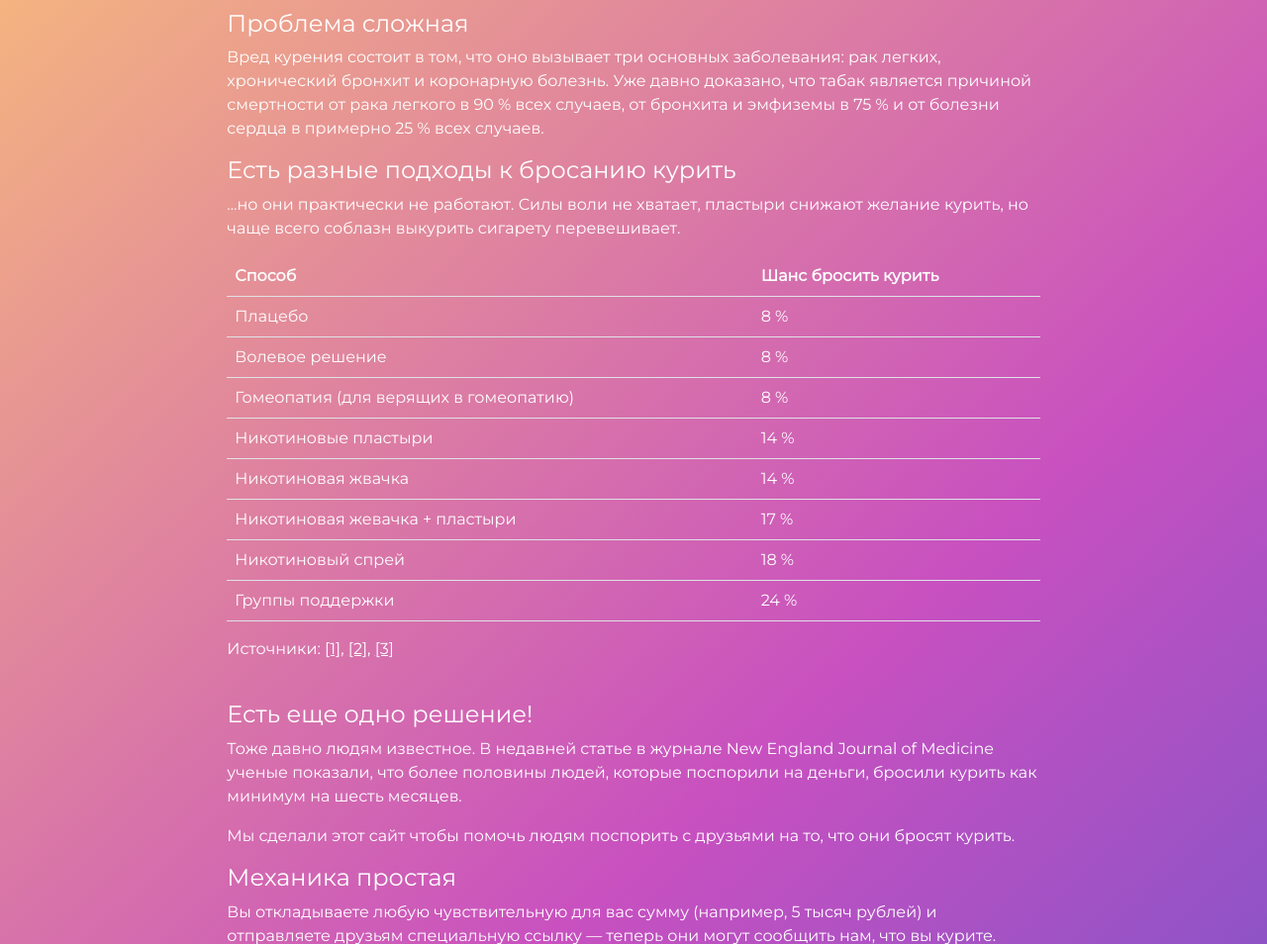
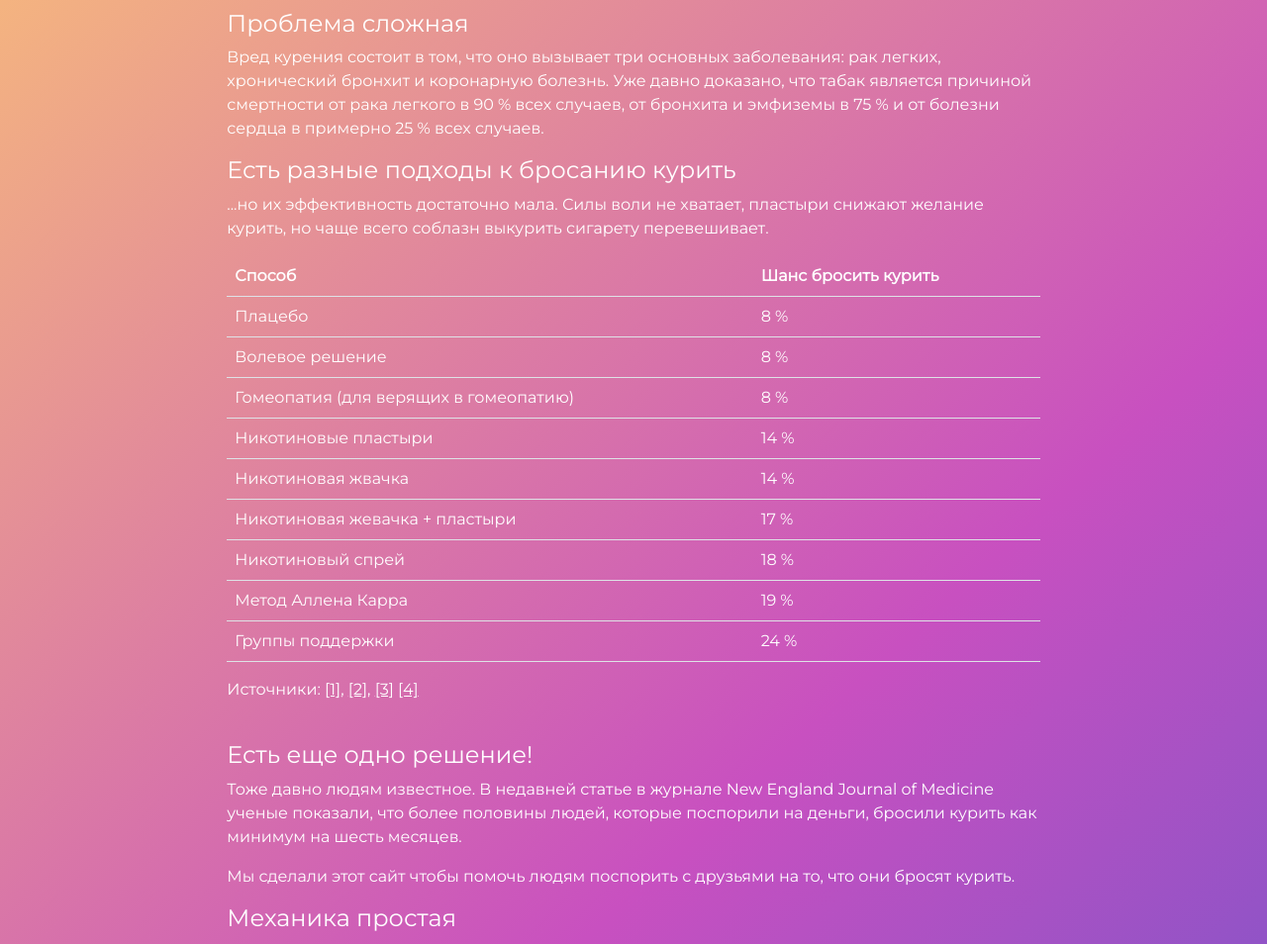
Before and after one commit to evgenity/zusagy, a Django app: page / in a window 1280 px wide. Shown: the part 368-1322 px from the top of the page at 99% size. Run offline with Django 4.2, Linux system fonts and the light colour scheme.

Commit message:
allen karr method added

```diff
--- a/backend/promises/templates/promises/index.html
+++ b/backend/promises/templates/promises/index.html
@@ -13,7 +13,7 @@
 <p>Вред курения состоит в том, что оно вызывает три основных заболевания: рак легких, хронический бронхит и коронарную болезнь. Уже давно доказано, что табак является причиной смертности от рака легкого в 90 % всех случаев, от бронхита и эмфиземы в 75 % и от болезни сердца в примерно 25 % всех случаев.</p>
 
 <h1>Есть разные подходы к бросанию курить</h1>
-<p>...но они практически не работают. Силы воли не хватает, пластыри снижают желание курить, но чаще всего соблазн выкурить сигарету перевешивает.</p>
+<p>...но их эффективность достаточно мала. Силы воли не хватает, пластыри снижают желание курить, но чаще всего соблазн выкурить сигарету перевешивает.</p>
 
 <table class="table" style="color: white">
   <tr>
@@ -48,6 +48,10 @@
     <td>Никотиновый спрей</td>
     <td>18 %</td>
   </tr>
+    <tr>
+    <td>Метод Аллена Карра</td>
+    <td>19 %</td>
+  </tr>
   <tr>
     <td>Группы поддержки</td>
     <td>24 %</td>
@@ -59,6 +63,7 @@
   <a href="https://bmcpublichealth.biomedcentral.com/articles/10.1186/1471-2458-9-433">[1]</a>,
   <a href="https://evidence.nihr.ac.uk/alert/using-both-nicotine-patches-and-gum-together-improves-the-chances-of-quitting-smoking/">[2]</a>,
   <a href="https://www.cambridge.org/core/journals/behaviour-change/article/abs/group-support-for-smoking-cessation-importance-of-the-smokers-choice-for-better-outcomes/EB8AEA19CCE7675036BE5E8CF97E820F">[3]</a>
+  <a href="https://www.researchgate.net/publication/338765920_Comparison_of_Allen_Carr's_Easyway_programme_with_a_specialist_behavioural_and_pharmacological_smoking_cessation_support_service_a_randomized_controlled_trial">[4]</a>
 </p>
 
 <br>
```
